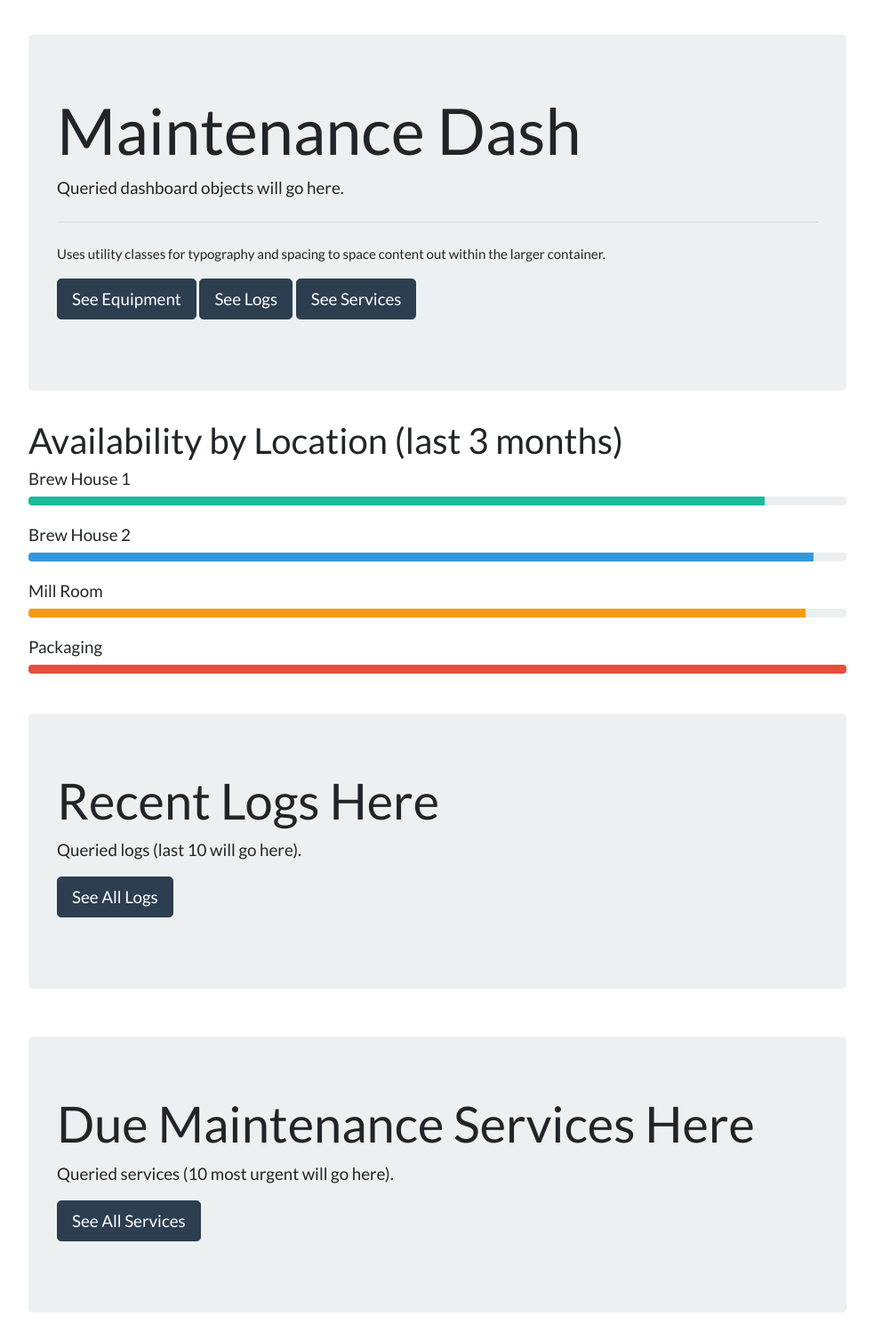
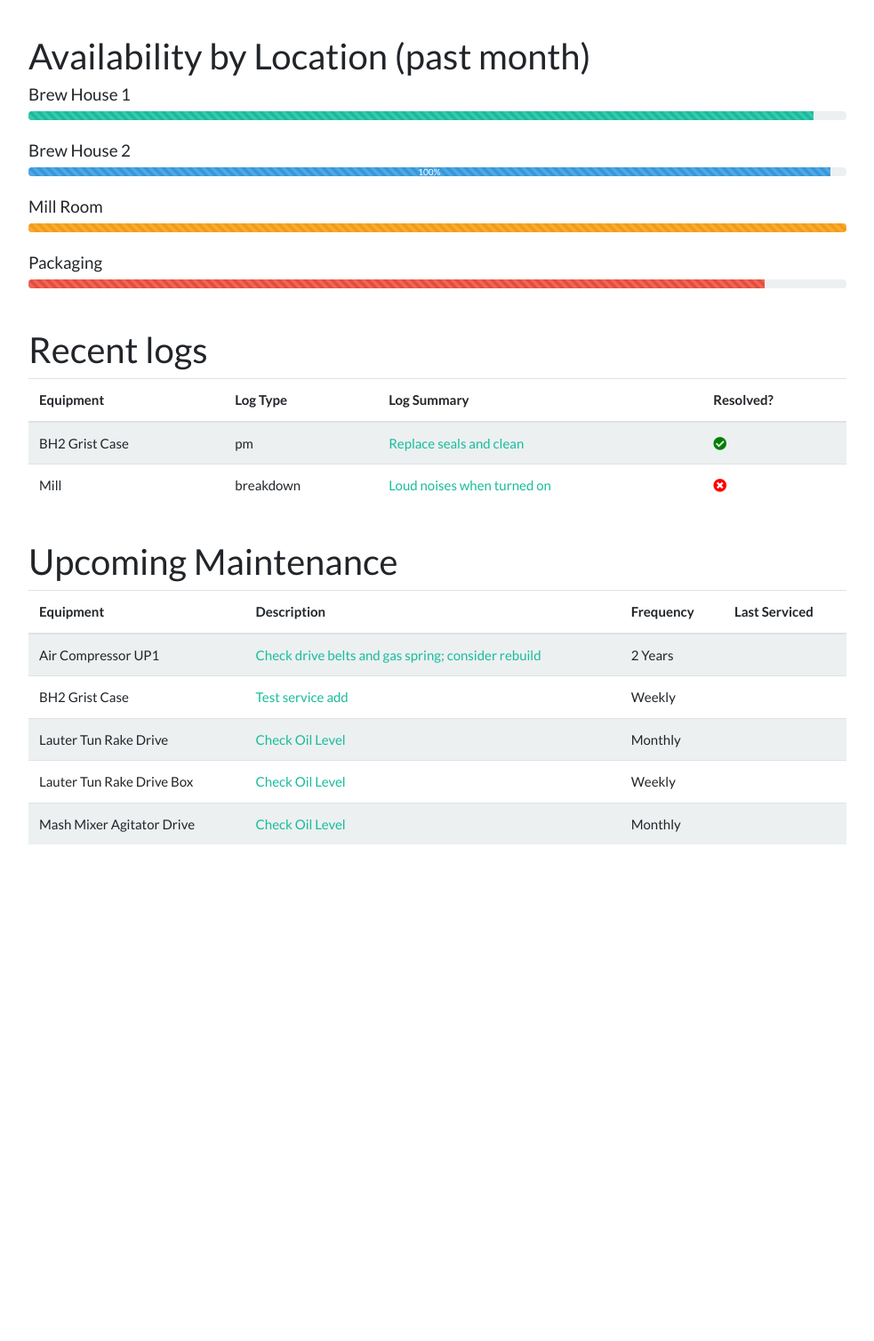
Before and after one commit to wesleyjin/drakes-maintdb, a Django app: page / in a window 1280 px wide. Shown: the part 87-1594 px from the top of the page at 89% size, without its empty margins (53-1036 px from the left). After the commit the page ends 1036 px from the top, so only its background shows below. Run offline with Django 3.2, Linux system fonts and the light colour scheme; data comes from the database, SQL or seed files in the repository; data that the repository does not hold is empty; some libraries are stand-ins or nearby versions.

Commit message:
update log views

```diff
--- a/maintenance/logs/templates/logs/homepage.html
+++ b/maintenance/logs/templates/logs/homepage.html
@@ -19,43 +19,25 @@
 
   <div class="row">
     <div class="col-sm-9 col-sm-offset-3 col-md-10 col-md-offset-2">
-      <div class="table-responsive">
-        <div class="jumbotron">
-          <h1 class="display-3">Maintenance Dash</h1>
-          <p class="lead">Queried dashboard objects will go here.</p>
-          <hr class="my-4">
-          <p>Uses utility classes for typography and spacing to space content out within the larger container.</p>
-          <p class="lead">
-            <a class="btn btn-primary btn-lg" href="{% url 'equipment:list' %}" role="button">See Equipment</a>
-            <a class="btn btn-primary btn-lg" href="{% url 'logs:logs' %}" role="button">See Logs</a>
-            <a class="btn btn-primary btn-lg" href="{% url 'logs:services' %}" role="button">See Services</a>
-          </p>
-        </div>
-      </div>
-    </div>
-  </div>
-
-  <div class="row">
-    <div class="col-sm-9 col-sm-offset-3 col-md-10 col-md-offset-2">
-      <h2> Availability by Location (last 3 months)</h2>
+      <h2> Availability by Location (past month)</h2>
       <h5>Brew House 1</h5>
       <div class="progress">
-        <div class="progress-bar bg-success" role="progressbar" style="width: 90%" aria-valuenow="25" aria-valuemin="0" aria-valuemax="100"></div>
+        <div class="progress-bar progress-bar-striped progress-bar-animated bg-success" role="progressbar" style="width: 96%" aria-valuenow="25" aria-valuemin="0" aria-valuemax="100"></div>
       </div>
       <br>
       <h5>Brew House 2</h5>
       <div class="progress">
-        <div class="progress-bar bg-info" role="progressbar" style="width: 96%" aria-valuenow="50" aria-valuemin="0" aria-valuemax="100"></div>
+        <div class="progress-bar progress-bar-striped progress-bar-animated bg-info" role="progressbar" style="width: 98%" aria-valuenow="50" aria-valuemin="0" aria-valuemax="100"> 100% </div>
       </div>
       <br>
       <h5>Mill Room</h5>
       <div class="progress">
-        <div class="progress-bar bg-warning" role="progressbar" style="width: 95%" aria-valuenow="75" aria-valuemin="0" aria-valuemax="100"></div>
+        <div class="progress-bar progress-bar-striped progress-bar-animated bg-warning" role="progressbar" style="width: 100%" aria-valuenow="75" aria-valuemin="0" aria-valuemax="100"></div>
       </div>
       <br>
       <h5>Packaging</h5>
       <div class="progress">
-        <div class="progress-bar bg-danger" role="progressbar" style="width: 100%" aria-valuenow="100" aria-valuemin="0" aria-valuemax="100"></div>
+        <div class="progress-bar progress-bar-striped progress-bar-animated bg-danger" role="progressbar" style="width: 90%" aria-valuenow="100" aria-valuemin="0" aria-valuemax="100"></div>
       </div>
     </div>
   </div>
@@ -65,24 +47,75 @@
 
   <div class="row">
     <div class="col-sm-9 col-sm-offset-3 col-md-10 col-md-offset-2">
-        <div class="jumbotron">
-          <h1 class="display-4">Recent Logs Here</h1>
-          <p class="lead">Queried logs (last 10 will go here).</p>
-            <a class="btn btn-primary btn-lg" href="{% url 'logs:logs' %}" role="button">See All Logs</a>
-          </p>
-        </div>
+      <h2>Recent logs</h2>
+      <div class="table">
+        <table class="table table-striped">
+          <thead>
+            <tr>
+              <th>Equipment</th>
+              <th>Log Type</th>
+              <th>Log Summary</th>
+              <th>Resolved?</th>
+            </tr>
+          </thead>
+
+          <tbody>
+          {% if recent_logs %}
+            {% for log in recent_logs %}
+              <tr>
+                  <td>{{ log.equipment }}</td>
+                  <td>{{ log.type }}</td>
+                  <td><a href="{% url 'logs:log_detail' log.id %}">{{ log.summary }}</a></td>
+                  <td>{% if log.resolved %}
+                        <i class="fas fa-check-circle" style="color:green"></i>
+                      {% else %}
+                        <i class="fas fa-times-circle" style="color:red"></i>
+                      {% endif %} </td>
+              </tr>
+            {% endfor %}
+          {% else %}
+            <p>No services available.</p>
+          {% endif %}
+          </tbody>
+
+        </table>
+      </div>
     </div>
   </div>
 
 <br>
   <div class="row">
     <div class="col-sm-9 col-sm-offset-3 col-md-10 col-md-offset-2">
-        <div class="jumbotron">
-          <h1 class="display-4">Due Maintenance Services Here</h1>
-          <p class="lead">Queried services (10 most urgent will go here).</p>
-            <a class="btn btn-primary btn-lg" href="{% url 'logs:services' %}" role="button">See All Services</a>
-          </p>
-        </div>
+      <h2>Upcoming Maintenance</h2>
+      <div class="table">
+        <table class="table table-striped">
+          <thead>
+            <tr>
+              <th>Equipment</th>
+              <th>Description</th>
+              <th>Frequency</th>
+              <th>Last Serviced</th>
+            </tr>
+          </thead>
+
+          <tbody>
+          {% if upcoming_services %}
+            {% for service in upcoming_services %}
+              <tr>
+                  <td>{{service.equipment}}</td>
+                  <td><a href="{% url 'logs:service_detail' service.id %}">{{service.description}}</a></td>
+                  <td>{{service.get_frequency_display}}</td>
+                  <td>{{service.get_last_service_time|date:"SHORT_DATE_FORMAT"}}</td>
+              </tr>
+            {% endfor %}
+          {% else %}
+            <p>No services available.</p>
+          {% endif %}
+
+          </tbody>
+
+        </table>
+      </div>
     </div>
   </div>
 {% endblock %}
--- a/maintenance/logs/urls.py
+++ b/maintenance/logs/urls.py
@@ -1,4 +1,5 @@
 from django.urls import path
+from django.conf.urls import url
 
 from . import views
 
@@ -7,9 +8,10 @@ app_name = 'logs'
 urlpatterns = [
     # /maintenance/
     # TODO: edit below to use HOMEPAGE view
-    path('', views.index, name='index'),
+    path('', views.HomepageView.as_view(), name='index'),
     path('logs/', views.LogListView.as_view(), name='logs'),
     path('logs/<int:pk>', views.LogDetailView.as_view(), name='log_detail'),
     path('service/', views.ServiceListView.as_view(), name='services'),
+    url(r'^service/page=(?P<page>\d+)', views.ServiceListView.as_view(), name='sp'),
     path('service/<int:pk>', views.ServiceDetailView.as_view(), name='service_detail')
 ]
--- a/maintenance/logs/views.py
+++ b/maintenance/logs/views.py
@@ -15,7 +15,8 @@ class HomepageView(generic.TemplateView):
 
     def get_context_data(self, **kwargs):
         context = super().get_context_data(**kwargs)
-        # context['extra'] = extra object
+        context['recent_logs'] = Log.objects.all().order_by('created')[:5]
+        context['upcoming_services'] = Service.objects.all()[:5]
         return context
 
 
@@ -42,6 +43,7 @@ class ServiceListView(generic.ListView):
     template_name = 'logs/service_home.html'
     model = Service
     context_object_name = 'service_list'
+    paginate_by = 10
 
     def get_context_data(self, *, object_list=None, **kwargs):
         context = super().get_context_data(**kwargs)
@@ -52,3 +54,8 @@ class ServiceListView(generic.ListView):
 class ServiceDetailView(generic.DetailView):
     model = Service
     template_name = 'logs/service_detail.html'
+
+    def get_context_data(self, **kwargs):
+        context = super().get_context_data(**kwargs)
+        context['service_logs'] = context['service'].get_log_set()
+        return context
```
Also changed, not shown: maintenance/logs/templates/logs/log_detail.html (+17 -2 lines), maintenance/logs/templates/logs/logs_home.html (+6 -2 lines), maintenance/logs/templates/logs/service_detail.html (+4 -4 lines), maintenance/logs/templates/logs/service_home.html (+30 -8 lines).
